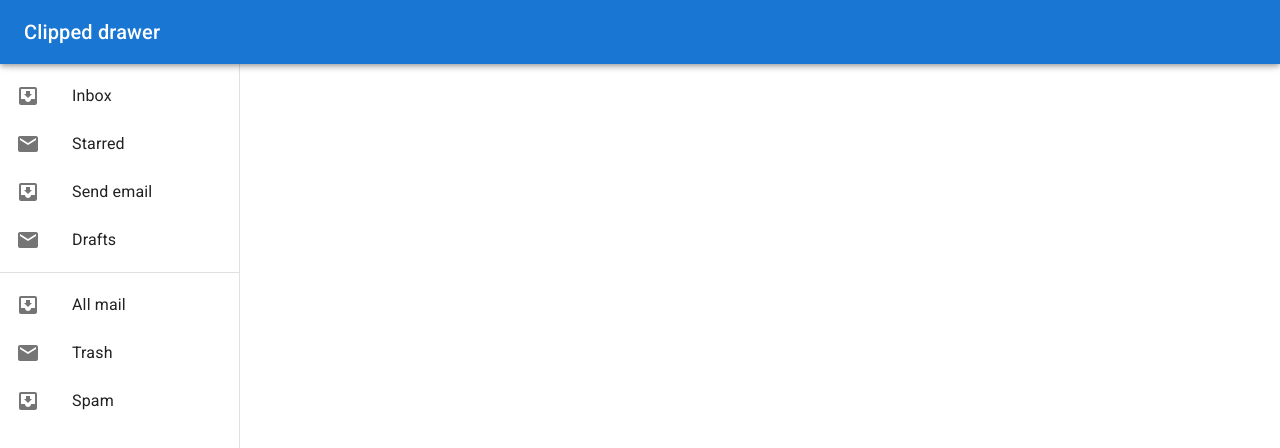
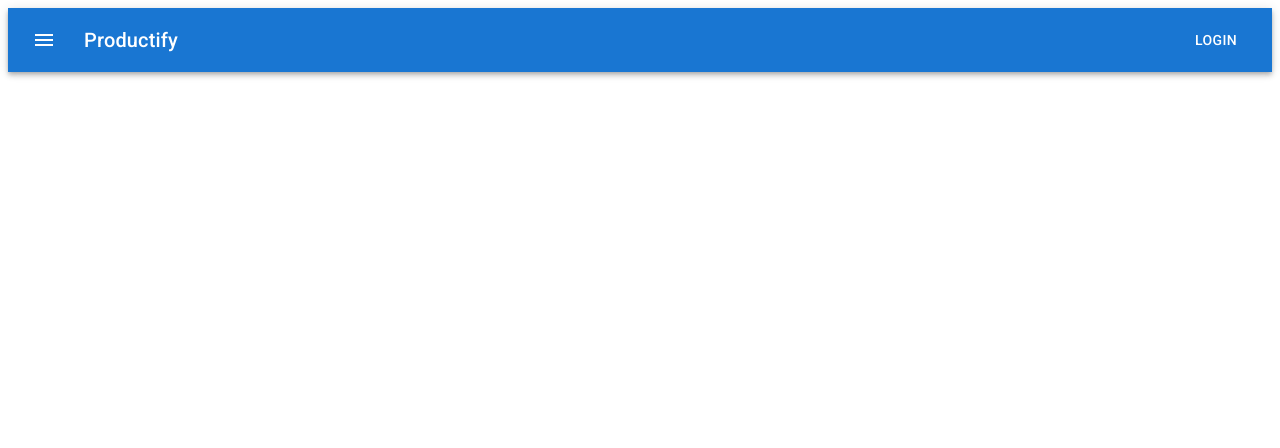
Before and after one commit to xavier-kong/productify, a React (Create React App) app: page / in a window 1280 px wide. Shown: the top 448 px of the page. Built offline with nearby package versions, Linux system fonts and the light colour scheme.

Commit message:
added planning for navbar

```diff
--- a/src/App.tsx
+++ b/src/App.tsx
@@ -1,6 +1,6 @@
 import React from 'react';
-import SideMenu from './components/SideMenu';
+import Navbar from './components/Navbar';
 
-const App = () => <SideMenu />;
+const App = () => <Navbar />;
 
 export default App;
--- a/src/components/Navbar.tsx
+++ b/src/components/Navbar.tsx
@@ -8,7 +8,9 @@ import IconButton from '@mui/material/IconButton';
 import MenuIcon from '@mui/icons-material/Menu';
 
 const Navbar = () => (
-    <Box sx={{ flexGrow: 1 }}>
+    <Box sx={{ flexGrow: 1, display: 'inline' }}>
+        {' '}
+        {/* need to move this up */}
         <AppBar position="static">
             <Toolbar>
                 <IconButton
@@ -23,6 +25,11 @@ const Navbar = () => (
                 <Typography variant="h6" component="div" sx={{ flexGrow: 1 }}>
                     Productify
                 </Typography>
+
+                {/* Date and Time */}
+
+                {/* View Selector */}
+
                 <Button color="inherit">Login</Button>
             </Toolbar>
         </AppBar>
```
